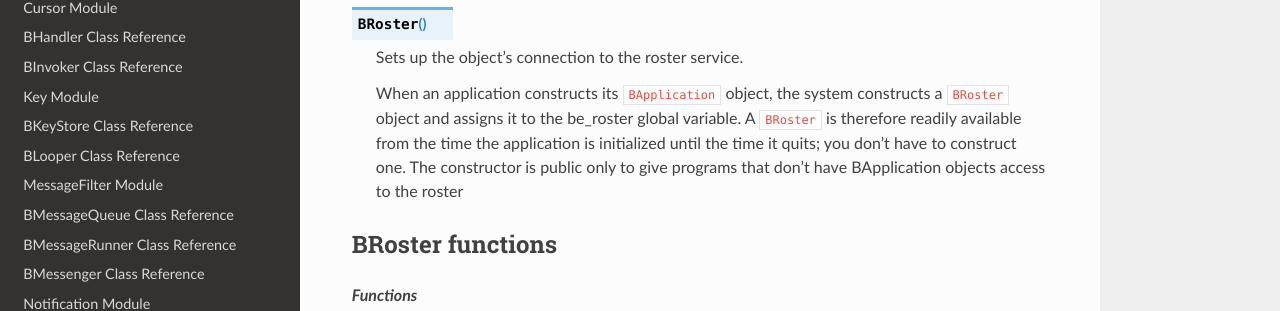
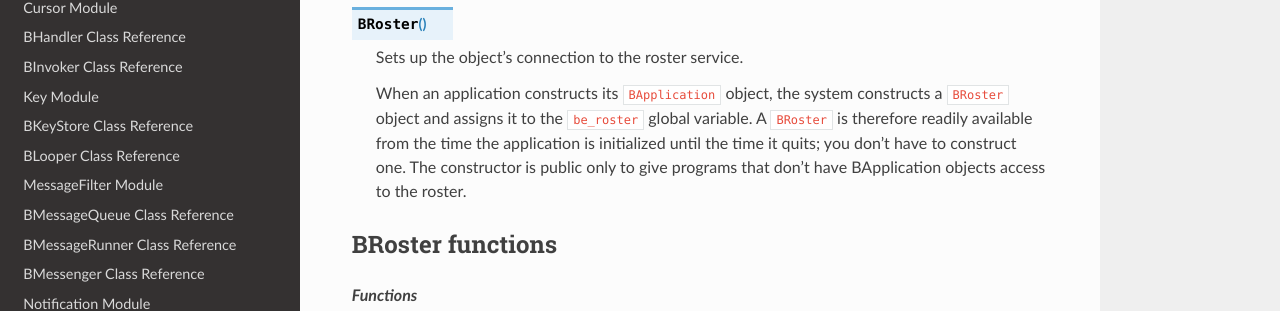
Before and after one commit to coolcoder613eb/Haiku-PyAPI, a Sphinx documentation site: the page built from docs/source/roster.rst, in a window 1280 px wide and 900 px high, scrolled down 971 px. Shown: the part 291-602 px from the top of the window. Built offline with Sphinx 7.4.7 and the Read the Docs theme 3.1.0, drawn with Linux system fonts in a browser that asks for light colours.

Commit message:
minor fix in docstrings

```diff
--- a/docs/source/roster.rst
+++ b/docs/source/roster.rst
@@ -57,11 +57,11 @@ BRoster  constructors
    Sets up the object's connection to the roster service.
 
    When an application constructs its ``BApplication`` object, the system
-   constructs a ``BRoster`` object and assigns it to the be_roster global
+   constructs a ``BRoster`` object and assigns it to the ``be_roster`` global
    variable. A ``BRoster`` is therefore readily available from the time
    the application is initialized until the time it quits; you don't have
    to construct one. The constructor is public only to give programs that
-   don't have BApplication objects access to the roster
+   don't have BApplication objects access to the roster.
 
 BRoster functions
 ------------------------
```
Also changed, not shown: 1 other file.
